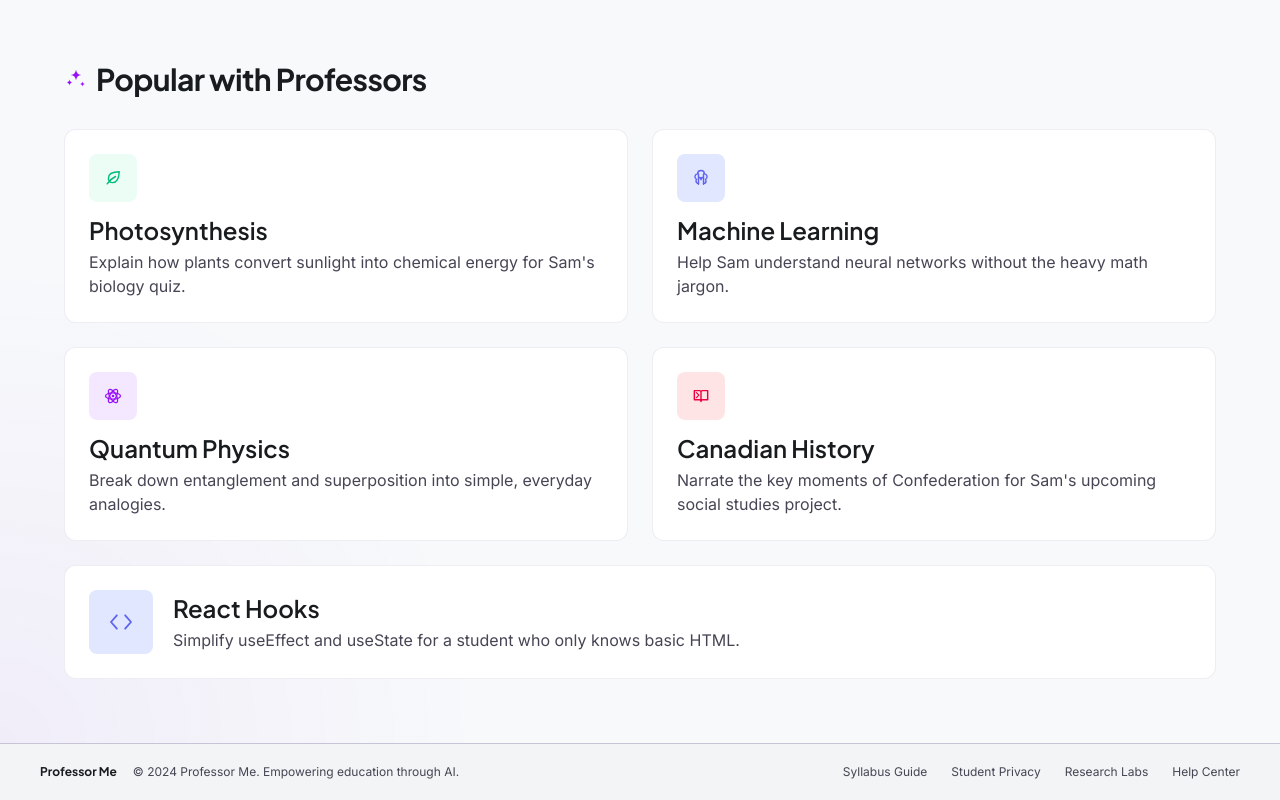
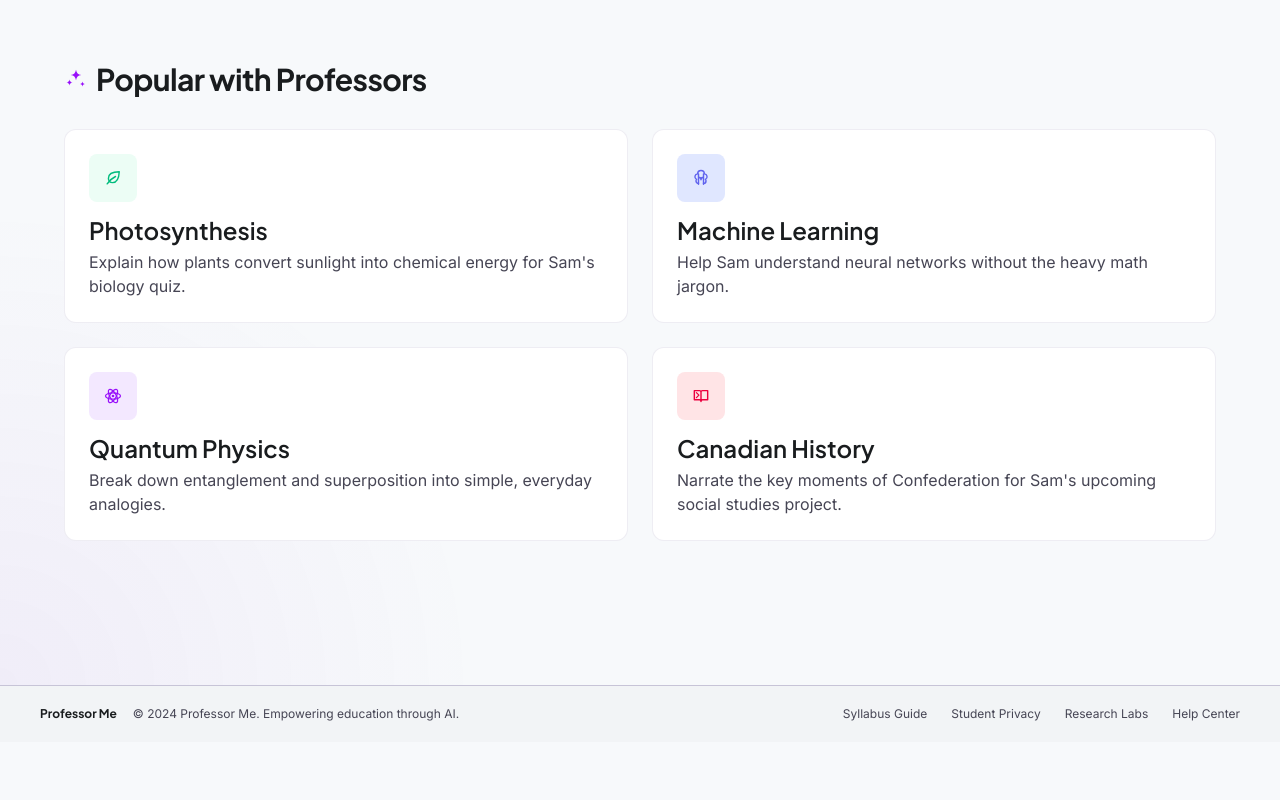
Before and after one commit to HD-Brody/Hackthe6ix2026, a Next.js app: page / in a window 1280 px wide. Shown: the part 569-1369 px from the top of the page. After the commit the page ends 1311 px from the top, so only its background shows below. Built offline with nearby package versions, Linux system fonts and the light colour scheme.

Commit message:
C1. update ui

```diff
--- a/src/app/page.tsx
+++ b/src/app/page.tsx
@@ -7,7 +7,7 @@ export default function TopicPickerPage() {
     <div className="flex min-h-screen flex-col bg-[var(--page-background)]">
       <SiteHeader />
       <main className="home-background flex-1">
-        <section className="mx-auto flex w-full max-w-7xl flex-col items-center px-5 pb-16 pt-14 sm:px-8 sm:pt-20 lg:px-10">
+        <section className="mx-auto flex w-full max-w-7xl flex-col items-center px-5 pb-28 pt-14 sm:px-8 sm:pb-36 sm:pt-20 lg:px-10">
           <div className="rounded-full bg-[var(--brand-soft)] px-4 py-1.5 text-center text-sm font-semibold tracking-[0.01em] text-[var(--brand-strong)]">
             Revolutionary Learning Model
           </div>
--- a/src/components/TopicPicker.tsx
+++ b/src/components/TopicPicker.tsx
@@ -11,7 +11,6 @@ type Topic = {
   description: string;
   accent: "green" | "indigo" | "purple" | "rose";
   icon: ReactNode;
-  featured?: boolean;
 };
 
 function SearchIcon() {
@@ -48,16 +47,11 @@ function BookIcon() {
   return <svg aria-hidden="true" viewBox="0 0 24 24" fill="none" className="size-5"><path d="M4 5.5h6.3c1 0 1.7.7 1.7 1.7v11.3c0-1.1-.9-2-2-2H4V5.5Zm16 0h-6.3c-1 0-1.7.7-1.7 1.7v11.3c0-1.1.9-2 2-2h6V5.5Z" stroke="currentColor" strokeWidth="1.7" strokeLinejoin="round"/><path d="m6.5 8 3 3-3 3" stroke="currentColor" strokeWidth="1.5" strokeLinecap="round" strokeLinejoin="round"/></svg>;
 }
 
-function CodeIcon() {
-  return <svg aria-hidden="true" viewBox="0 0 32 24" fill="none" className="h-5 w-8"><path d="m11 4-7 8 7 8m10-16 7 8-7 8" stroke="currentColor" strokeWidth="2.2" strokeLinecap="round" strokeLinejoin="round"/></svg>;
-}
-
 const topics: Topic[] = [
   { title: "Photosynthesis", description: "Explain how plants convert sunlight into chemical energy for Sam's biology quiz.", accent: "green", icon: <LeafIcon /> },
   { title: "Machine Learning", description: "Help Sam understand neural networks without the heavy math jargon.", accent: "indigo", icon: <BrainIcon /> },
   { title: "Quantum Physics", description: "Break down entanglement and superposition into simple, everyday analogies.", accent: "purple", icon: <AtomIcon /> },
   { title: "Canadian History", description: "Narrate the key moments of Confederation for Sam's upcoming social studies project.", accent: "rose", icon: <BookIcon /> },
-  { title: "React Hooks", description: "Simplify useEffect and useState for a student who only knows basic HTML.", accent: "indigo", icon: <CodeIcon />, featured: true },
 ];
 
 const accentClasses = {
@@ -73,12 +67,12 @@ function TopicCard({ topic, selected, onSelect }: { topic: Topic; selected: bool
       type="button"
       onClick={onSelect}
       aria-pressed={selected}
-      className={`group flex min-h-48 w-full text-left transition duration-200 hover:-translate-y-0.5 hover:border-[var(--brand)] hover:shadow-lg focus-visible:outline-none focus-visible:ring-2 focus-visible:ring-[var(--brand)] focus-visible:ring-offset-2 ${topic.featured ? "items-center gap-5 sm:col-span-2 sm:min-h-28" : "flex-col items-start gap-2"} ${selected ? "border-[var(--brand)] shadow-md" : "border-[var(--card-border)]"} rounded-xl border bg-white p-6`}
+      className={`group flex min-h-48 w-full flex-col items-start gap-2 rounded-xl border bg-white p-6 text-left transition duration-200 hover:-translate-y-0.5 hover:border-[var(--brand)] hover:shadow-lg focus-visible:outline-none focus-visible:ring-2 focus-visible:ring-[var(--brand)] focus-visible:ring-offset-2 ${selected ? "border-[var(--brand)] shadow-md" : "border-[var(--card-border)]"}`}
     >
-      <span className={`flex shrink-0 items-center justify-center rounded-lg ${topic.featured ? "size-16" : "size-12"} ${accentClasses[topic.accent]}`}>
+      <span className={`flex size-12 shrink-0 items-center justify-center rounded-lg ${accentClasses[topic.accent]}`}>
         {topic.icon}
       </span>
-      <span className={topic.featured ? "min-w-0" : "mt-1"}>
+      <span className="mt-1">
         <span className="font-heading block text-xl font-semibold leading-8 text-[var(--text-primary)] sm:text-2xl">
           {topic.title}
         </span>
```
